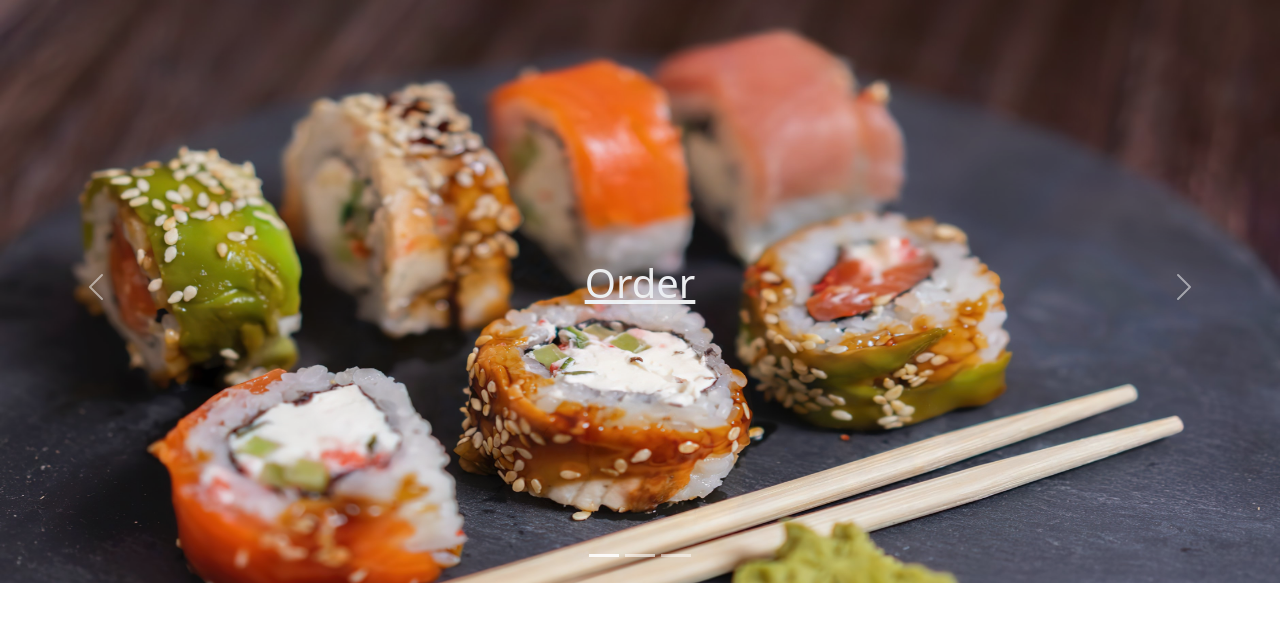
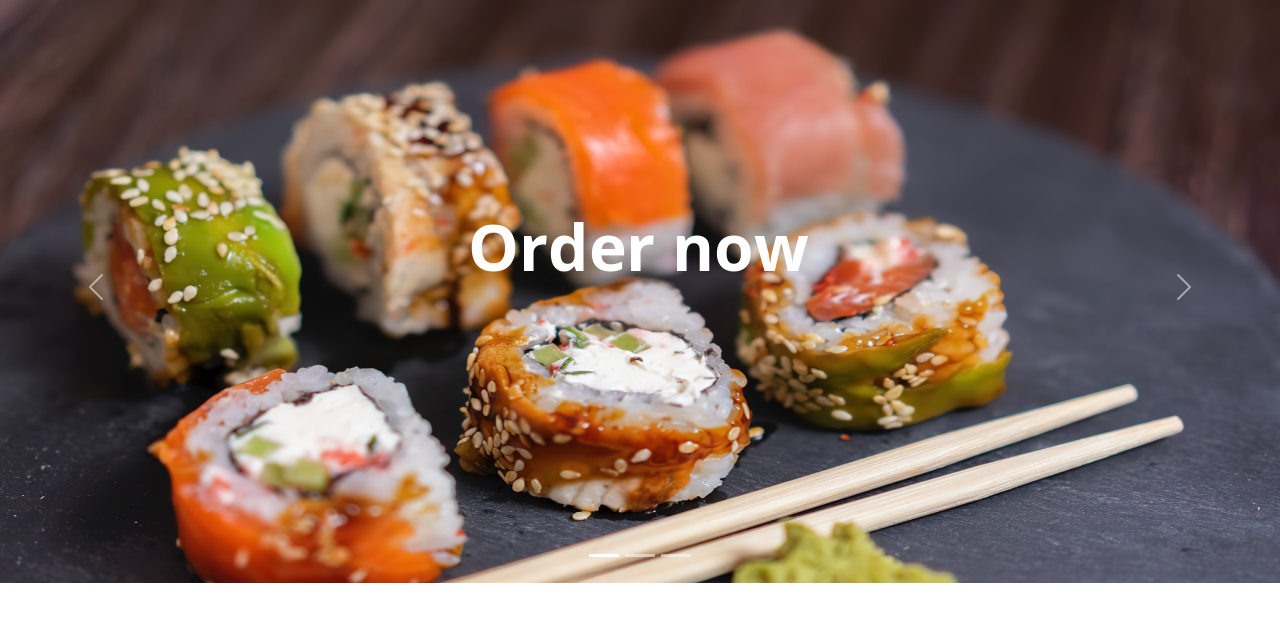
Before and after one commit to hezzyyuk/my-site, a plain HTML site: page index.html in a window 1280 px wide. Shown: the part 115-743 px from the top of the page. Drawn offline with nearby package versions, Linux system fonts and the light colour scheme; grey boxes are pictures that could not be loaded.

Commit message:
Update index.html

```diff
--- a/index.html
+++ b/index.html
@@ -12,9 +12,19 @@
   </head>
 
   <body style="height: 5000px;">
-    <div id="preloder">
-      <div class="loader"></div>
-  </div>
+    <div class="preloader">
+      <div class="sk-cube-grid">
+        <div class="sk-cube sk-cube1"></div>
+        <div class="sk-cube sk-cube2"></div>
+        <div class="sk-cube sk-cube3"></div>
+        <div class="sk-cube sk-cube4"></div>
+        <div class="sk-cube sk-cube5"></div>
+        <div class="sk-cube sk-cube6"></div>
+        <div class="sk-cube sk-cube7"></div>
+        <div class="sk-cube sk-cube8"></div>
+        <div class="sk-cube sk-cube9"></div>
+      </div>
+    </div>
   <!-- Menu-->
        <nav class="navbar navbar-expand-md navbar-dark bg-dark">
       <div class="container-fluid">
@@ -38,7 +48,7 @@
             </li>
             <div class="d-flex">
             <button class="btn btn-lg btn-outline-success" data-bs-toggle="modal" data-bs-target="#ModalSignIn">Sign in</button>
-          </div>
+            </div>
           </ul>
         </div>
       </div>
@@ -122,7 +132,11 @@
               <div class="carousel-item active">
                 <img src="img\pexels-photo-3147493.jpeg" class="d-block w-100 set-bg">
                 <div class="carousel-caption p-2 d-md-block">
-                  <h1><a href="#" class="primary-btn text-light">Order</a></h1>
+                   <h1 class="ml10">
+                    <span class="text-wrapper">
+                      <span class="letters">Order now</span>
+                    </span>
+                  </h1>
                 </div>
               </div>
               <div class="carousel-item">
@@ -216,9 +230,37 @@
           </div>
           <!--Grid-->
         </main>
+     <!--Скрипт для загрузки страницы-->
+     <script>
+      window.addEventListener('load', () => { /* Страница загружена, включая все ресурсы */
+      const preloader = document.querySelector('.preloader') /* находим блок Preloader */
+      preloader.classList.add('preloader_hidden') /* добавляем ему класс для скрытия */
+      })
+     </script>
+     <!--Скрипт для загрузки страницы-->
 
+    <!--Скрипт для бyковок в слайдере-->
+    <script src="https://cdnjs.cloudflare.com/ajax/libs/animejs/2.0.2/anime.min.js"></script>
+    <script>
+      // Wrap every letter in a span
+      var textWrapper = document.querySelector('.ml10 .letters');
+      textWrapper.innerHTML = textWrapper.textContent.replace(/\S/g, "<span class='letter'>$&</span>");
 
-
+      anime.timeline({loop: true})
+      .add({
+      targets: '.ml10 .letter',
+      rotateY: [-90, 0],
+      duration: 1300,
+      delay: (el, i) => 45 * i
+      }).add({
+      targets: '.ml10',
+      opacity: 0,
+      duration: 1000,
+      easing: "easeOutExpo",
+      delay: 1000
+      });
+    </script>
+<!--Скрипт для бyковок в слайдере-->
     <script src="https://cdn.jsdelivr.net/npm/@popperjs/core@2.9.3/dist/umd/popper.min.js" integrity="sha384-eMNCOe7tC1doHpGoWe/6oMVemdAVTMs2xqW4mwXrXsW0L84Iytr2wi5v2QjrP/xp" crossorigin="anonymous"></script>
     <script src="https://cdn.jsdelivr.net/npm/bootstrap@5.1.0/dist/js/bootstrap.min.js" integrity="sha384-cn7l7gDp0eyniUwwAZgrzD06kc/tftFf19TOAs2zVinnD/C7E91j9yyk5//jjpt/" crossorigin="anonymous"></script>
   </body>
```
